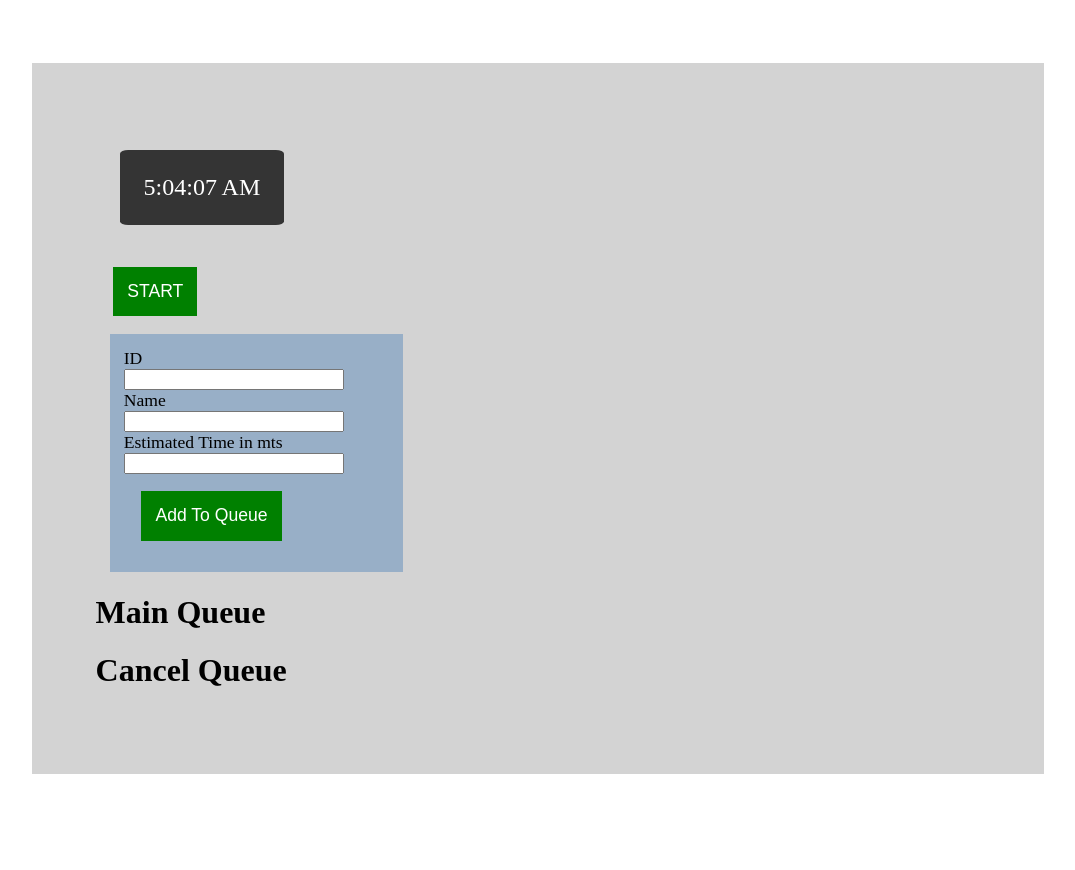
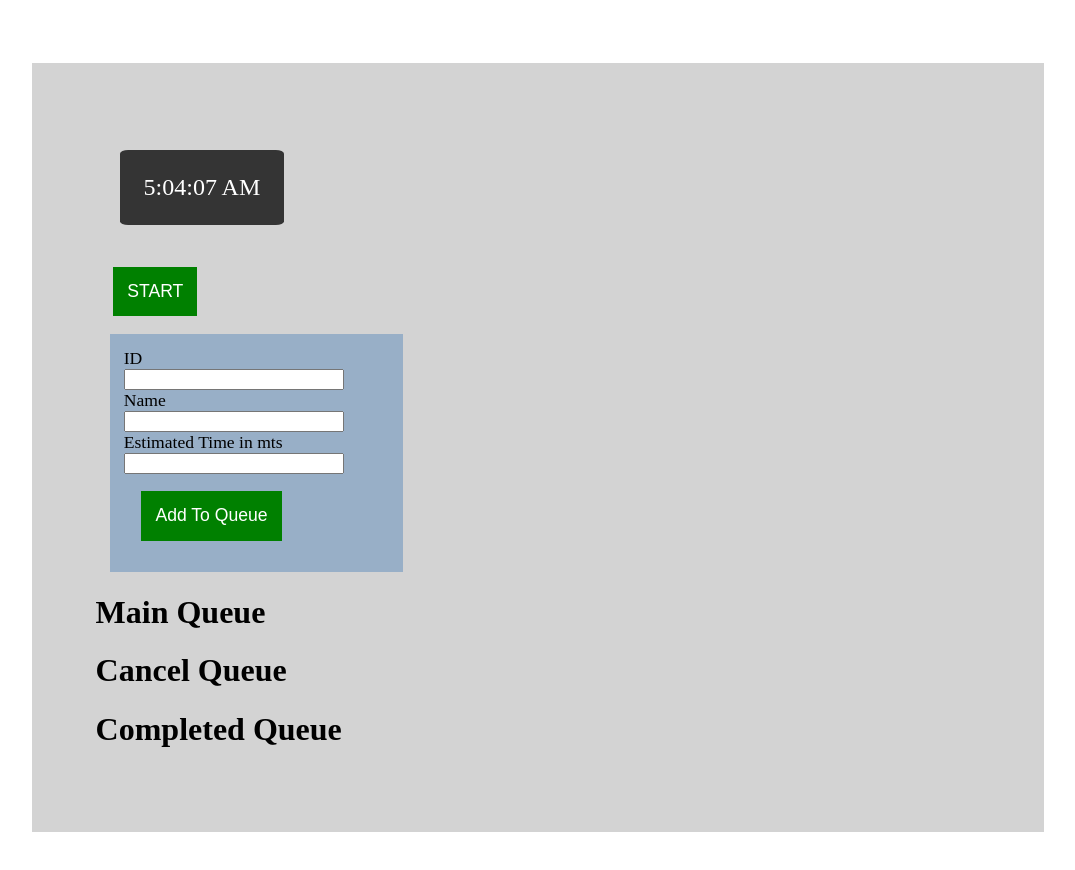
Before and after one commit to amalkk1994/token-generator-queue, a React (Create React App) app: page / in a window 1280 px wide. Shown: the top 870 px of the page, without its empty margins (102-1177 px from the left). Before the commit the page ends 837 px from the top, so only its background shows below. Built offline with nearby package versions, Linux system fonts and the light colour scheme.

Commit message:
Added Completed queue

```diff
--- a/src/components/AppContainer.js
+++ b/src/components/AppContainer.js
@@ -23,6 +23,7 @@ const AppContainer = () => {
 
   const [items, setItems] = useState([]);
   const [cancelledItems, setCancelledItems] = useState([]);
+  const [completedItems, setCompletedItems] = useState([]);
   const [reload, setReload] = useState();
   let [timerAction, setTimerAction] = useState("stop");
 
@@ -64,6 +65,19 @@ const AppContainer = () => {
     setReload(cancelledItem);
   }
 
+  function completeFromQueue(itemId) {
+    let completedItemsArray = completedItems;
+    let newItemsArray = [];
+    let completedItem = items.filter((item) => item.id === itemId)[0];
+    console.log("completed item", completedItem, "id:", itemId);
+    newItemsArray = items.filter((item) => item.id !== itemId);
+
+    completedItemsArray.push(completedItem);
+    setItems(newItemsArray);
+    setCompletedItems(completedItemsArray);
+    setReload(completedItem);
+  }
+
   useEffect(() => {
     console.log("timer action passed", timerAction);
   }, [timerAction]);
@@ -78,12 +92,17 @@ const AppContainer = () => {
         reload={reload}
         queueName="Main Queue"
         onCancel={cancelFromQueue}
+        onComplete={completeFromQueue}
       />
       <QueueItemsContainer
         items={cancelledItems}
         reload={reload}
         queueName="Cancel Queue"
-        onCancel={cancelFromQueue}
+      />
+      <QueueItemsContainer
+        items={completedItems}
+        reload={reload}
+        queueName="Completed Queue"
       />
     </Container>
   );
--- a/src/components/QueueItem.js
+++ b/src/components/QueueItem.js
@@ -39,6 +39,7 @@ const QueueItem = (props) => {
         display={displayBtn}
         backgroundColor="green"
         itemId={props.item.id}
+        onClick={props.onComplete}
       />
     </Item>
   );
--- a/src/components/QueueItemsContainer.js
+++ b/src/components/QueueItemsContainer.js
@@ -12,6 +12,7 @@ const QueueItemsContainer = (props) => {
             item={item}
             key={item.tokenNo}
             onCancel={props.onCancel}
+            onComplete={props.onComplete}
             queueName={props.queueName}
           />
         );
```
